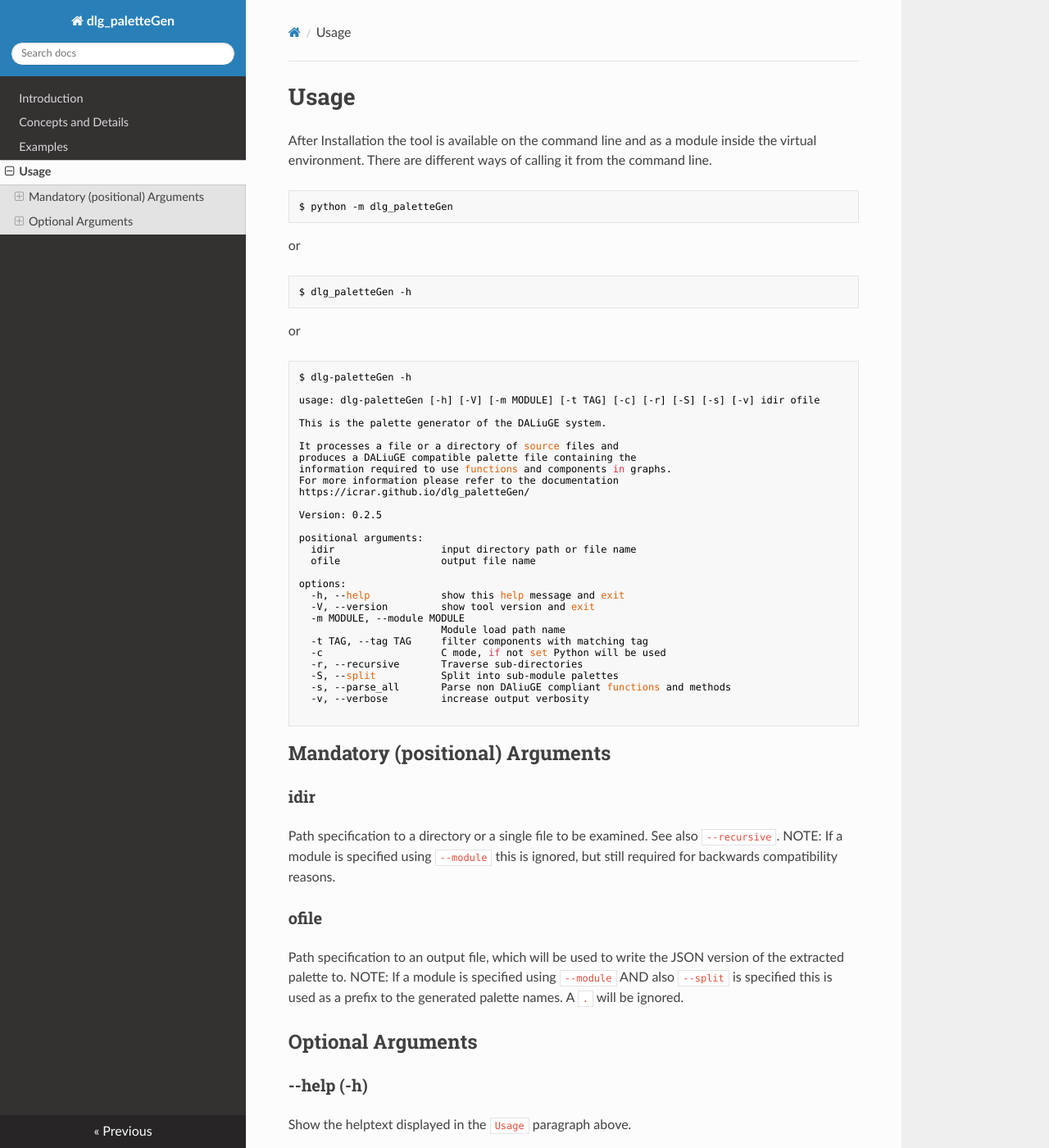
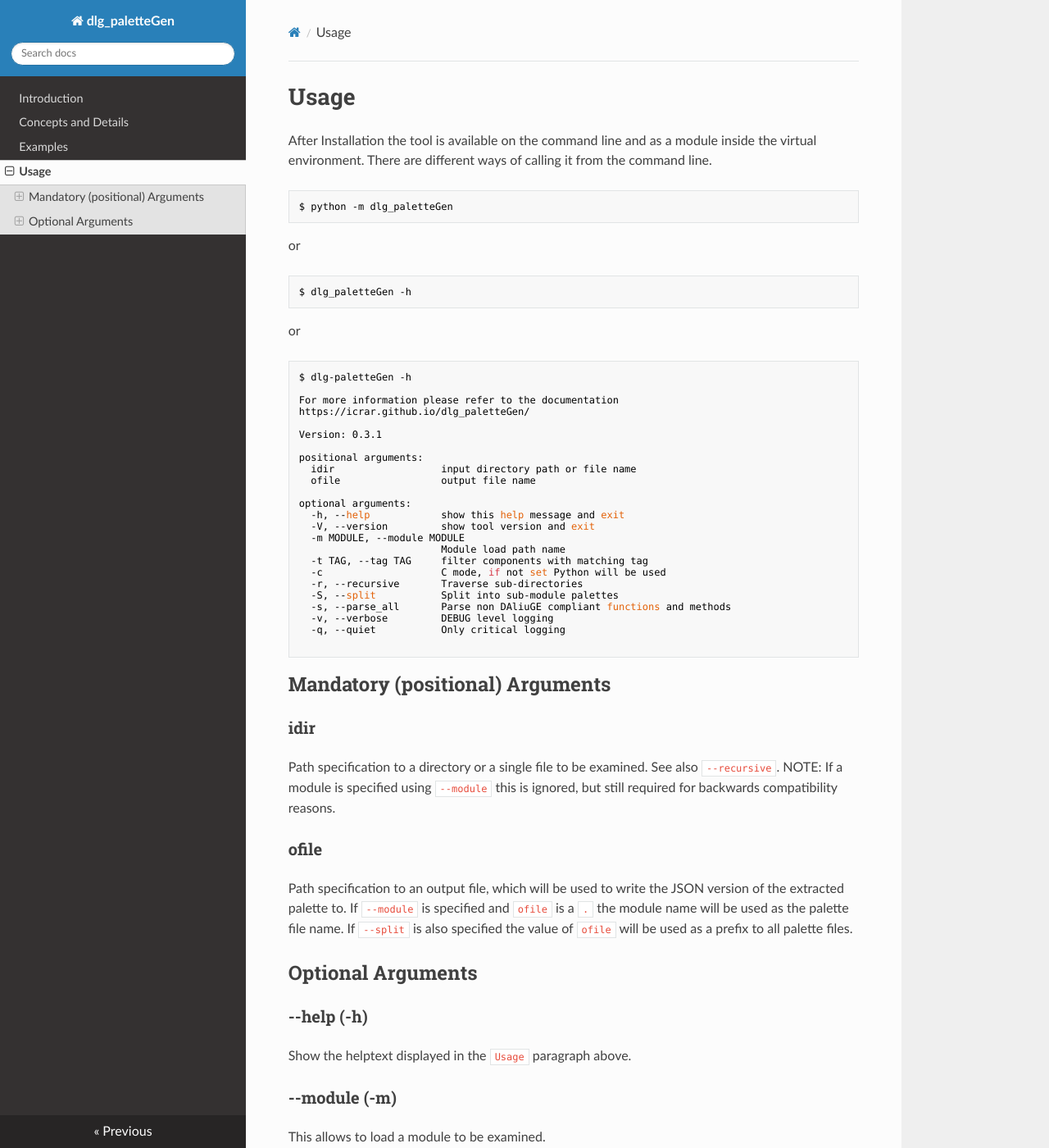
Before and after one commit to ICRAR/dlg_paletteGen, an MkDocs documentation site: the page built from docs/Usage.md, in a window 1280 px wide and 1400 px high. Shown: the whole window at 82% size. Built offline with MkDocs 1.6.1, drawn with Linux system fonts in a browser that asks for light colours; nearby versions of some CDN libraries.

````diff
--- a/docs/Usage.md
+++ b/docs/Usage.md
@@ -13,23 +13,16 @@ or
 ```bash
 $ dlg-paletteGen -h
 
-usage: dlg-paletteGen [-h] [-V] [-m MODULE] [-t TAG] [-c] [-r] [-S] [-s] [-v] idir ofile
-
-This is the palette generator of the DALiuGE system.
-
-It processes a file or a directory of source files and
-produces a DALiuGE compatible palette file containing the
-information required to use functions and components in graphs.
 For more information please refer to the documentation
 https://icrar.github.io/dlg_paletteGen/
 
-Version: 0.2.5
+Version: 0.3.1
 
 positional arguments:
   idir                  input directory path or file name
   ofile                 output file name
 
-options:
+optional arguments:
   -h, --help            show this help message and exit
   -V, --version         show tool version and exit
   -m MODULE, --module MODULE
@@ -39,14 +32,15 @@ options:
   -r, --recursive       Traverse sub-directories
   -S, --split           Split into sub-module palettes
   -s, --parse_all       Parse non DAliuGE compliant functions and methods
-  -v, --verbose         increase output verbosity
+  -v, --verbose         DEBUG level logging
+  -q, --quiet           Only critical logging
 
 ```
 ## Mandatory (positional) Arguments
 ### idir
 Path specification to a directory or a single file to be examined. See also `--recursive`. NOTE: If a module is specified using `--module` this is ignored, but still required for backwards compatibility reasons.
 ### ofile
-Path specification to an output file, which will be used to write the JSON version of the extracted palette to. NOTE: If a module is specified using `--module` AND also `--split` is specified this is used as a prefix to the generated palette names. A `.` will be ignored.
+Path specification to an output file, which will be used to write the JSON version of the extracted palette to. If `--module` is specified and `ofile` is a `.` the module name will be used as the palette file name. If `--split` is also specified the value of `ofile` will be used as a prefix to all palette files.
 ## Optional Arguments
 ### --help (-h)
 Show the helptext displayed in the `Usage` paragraph above.
````
Also changed, not shown: docs/Concept.md (+3 -4 lines), docs/Examples.md (+3 -1 lines), docs/index.md (+2 -2 lines), 5 other files.
